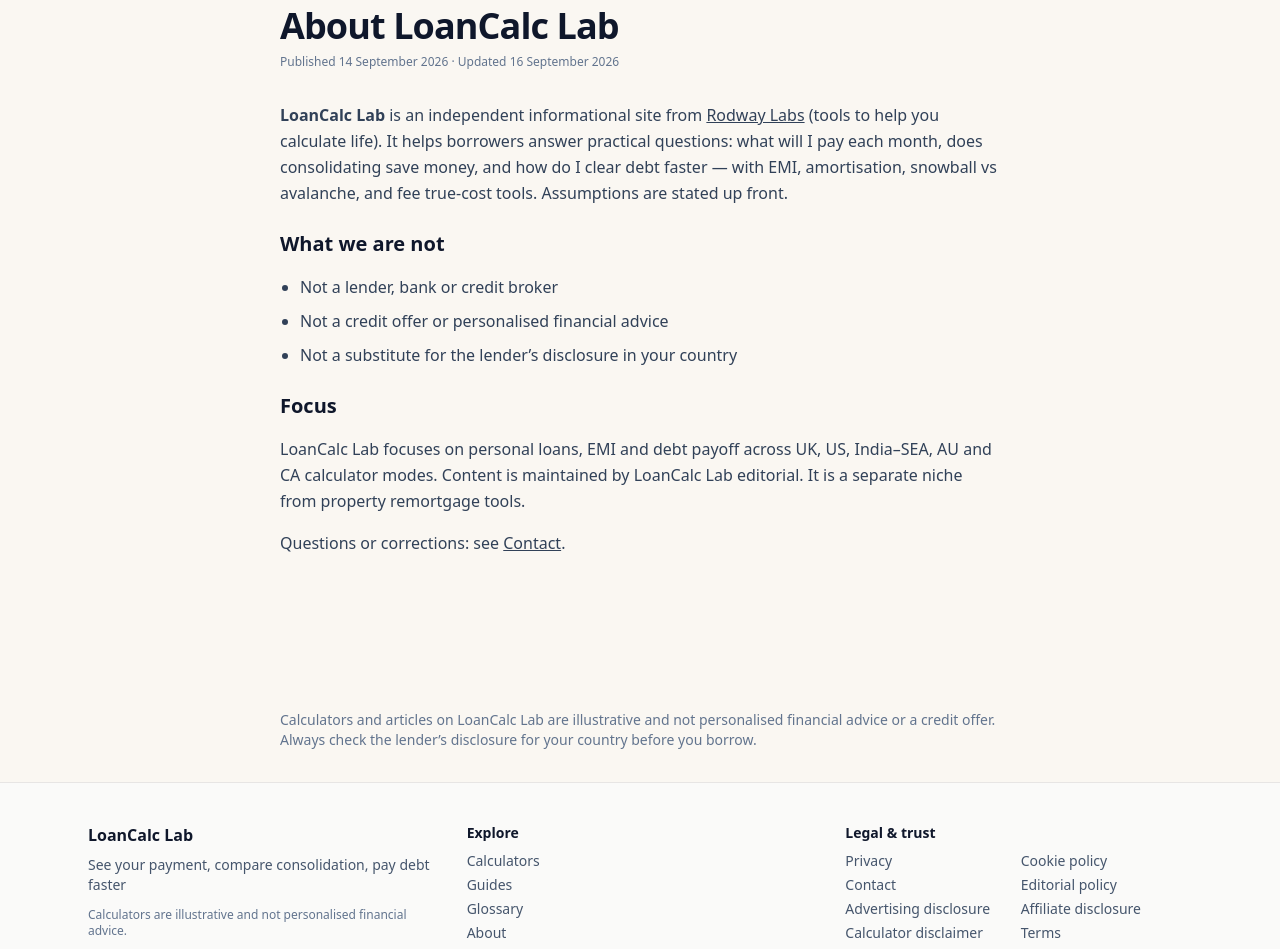
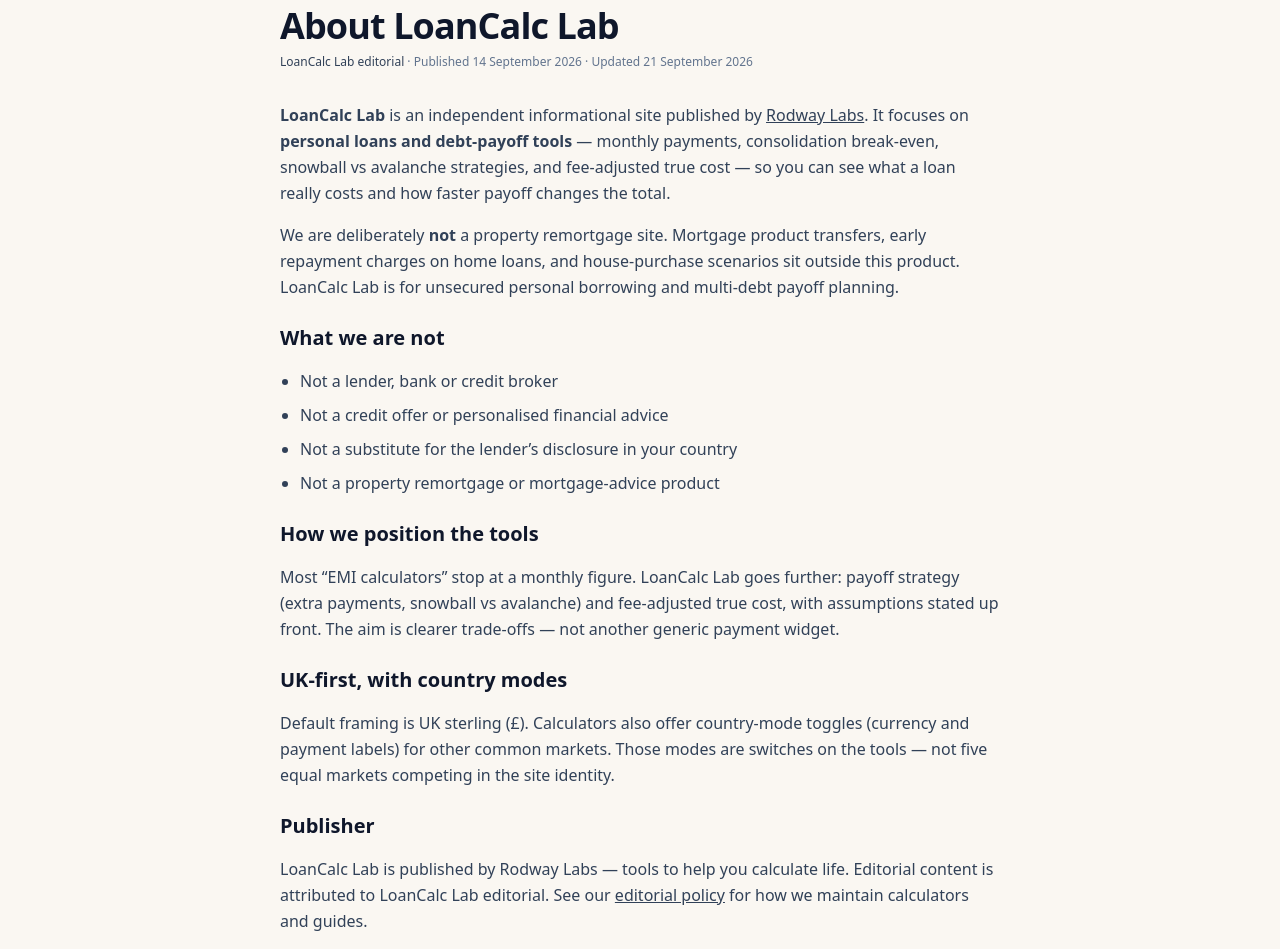
Before and after one commit to Roderz-89/loancalc-lab, a Next.js app: page /about in a window 1280 px wide. Shown: the part 160-1109 px from the top of the page. Built offline with nearby package versions, Linux system fonts and the light colour scheme.

Commit message:
Job 1: UK-first Rodway Labs identity for About, home, footer and brand
Clarify personal-loan / debt-payoff focus (not remortgage), soften multi-geo
taglines, and attribute editorial to LoanCalc Lab with updated dates.

```diff
--- a/src/app/about/page.tsx
+++ b/src/app/about/page.tsx
@@ -4,8 +4,9 @@
 import { SITE } from "@/content/site";
 
 export const metadata: Metadata = {
-  title: 'About LoanCalc Lab',
-  description: 'Who LoanCalc Lab is for — independent personal loan, EMI and debt payoff calculators.',
+  title: "About LoanCalc Lab",
+  description:
+    "LoanCalc Lab is an independent Rodway Labs site for personal loans and debt-payoff tools — not property remortgage, not a lender, and not personalised advice.",
   alternates: { canonical: `${SITE.url}/about` },
   robots: { index: true, follow: true },
 };
@@ -13,37 +14,63 @@
 export default function Page() {
   return (
     <ArticleLayout
-      title='About LoanCalc Lab'
+      title="About LoanCalc Lab"
       crumbs={[
         { label: "Home", href: "/" },
-        { label: 'About LoanCalc Lab' },
+        { label: "About LoanCalc Lab" },
       ]}
       published="2026-09-14"
-      updated="2026-09-16"
+      updated="2026-09-21"
     >
-
       <p>
-        <strong>LoanCalc Lab</strong> is an independent informational site from{" "}
+        <strong>LoanCalc Lab</strong> is an independent informational site published by{" "}
         <Link href="/brand" className="underline">
           {SITE.brand.name}
         </Link>
-        {" "}
-        ({SITE.brand.tagline}). It helps borrowers answer practical questions: what will I
-        pay each month, does consolidating save money, and how do I clear debt faster — with EMI,
-        amortisation, snowball vs avalanche, and fee true-cost tools. Assumptions are stated up
-        front.
+        . It focuses on <strong>personal loans and debt-payoff tools</strong> — monthly
+        payments, consolidation break-even, snowball vs avalanche strategies, and
+        fee-adjusted true cost — so you can see what a loan really costs and how faster
+        payoff changes the total.
       </p>
+
+      <p>
+        We are deliberately <strong>not</strong> a property remortgage site. Mortgage
+        product transfers, early repayment charges on home loans, and house-purchase
+        scenarios sit outside this product. LoanCalc Lab is for unsecured personal borrowing
+        and multi-debt payoff planning.
+      </p>
+
       <h2 className="text-xl font-semibold text-slate-900 pt-2">What we are not</h2>
       <ul className="list-disc space-y-2 pl-5">
         <li>Not a lender, bank or credit broker</li>
         <li>Not a credit offer or personalised financial advice</li>
         <li>Not a substitute for the lender’s disclosure in your country</li>
+        <li>Not a property remortgage or mortgage-advice product</li>
       </ul>
-      <h2 className="text-xl font-semibold text-slate-900 pt-2">Focus</h2>
+
+      <h2 className="text-xl font-semibold text-slate-900 pt-2">How we position the tools</h2>
       <p>
-        LoanCalc Lab focuses on personal loans, EMI and debt payoff across UK, US, India–SEA, AU
-        and CA calculator modes. Content is maintained by {SITE.editorial}. It is a separate niche
-        from property remortgage tools.
+        Most “EMI calculators” stop at a monthly figure. LoanCalc Lab goes further:
+        payoff strategy (extra payments, snowball vs avalanche) and fee-adjusted true cost,
+        with assumptions stated up front. The aim is clearer trade-offs — not another generic
+        payment widget.
+      </p>
+
+      <h2 className="text-xl font-semibold text-slate-900 pt-2">UK-first, with country modes</h2>
+      <p>
+        Default framing is UK sterling (£). Calculators also offer country-mode toggles
+        (currency and payment labels) for other common markets. Those modes are switches on
+        the tools — not five equal markets competing in the site identity.
+      </p>
+
+      <h2 className="text-xl font-semibold text-slate-900 pt-2">Publisher</h2>
+      <p>
+        LoanCalc Lab is published by {SITE.brand.name} — {SITE.brand.tagline}. Editorial
+        content is attributed to {SITE.editorial}. See our{" "}
+        <Link href="/editorial-policy" className="underline">
+          editorial policy
+        </Link>{" "}
+        for how we maintain calculators and guides.
       </p>
       <p>
         Questions or corrections: see{" "}
@@ -52,7 +79,6 @@
         </Link>
         .
       </p>
-
     </ArticleLayout>
   );
 }
--- a/src/app/brand/page.tsx
+++ b/src/app/brand/page.tsx
@@ -7,7 +7,7 @@
 export const metadata: Metadata = {
   title: "Brand — Rodway Labs",
   description:
-    "LoanCalc Lab is part of Rodway Labs — tools to help you calculate life.",
+    "LoanCalc Lab is a Rodway Labs product — personal loan and debt-payoff tools, not property remortgage.",
   alternates: { canonical: `${SITE.url}/brand` },
   robots: { index: true, follow: true },
 };
@@ -21,7 +21,7 @@
         { label: "Brand" },
       ]}
       published="2026-09-16"
-      updated="2026-09-16"
+      updated="2026-09-21"
     >
       <div className="flex items-center gap-4 not-prose">
         <Image
@@ -38,8 +38,14 @@
       </div>
       <p>
         <strong>{SITE.name}</strong> is a product under the {SITE.brand.name} umbrella —{" "}
-        {SITE.brand.tagline}. The site name stays LoanCalc Lab; {SITE.brand.name} is the quiet
-        brand line behind borrower-facing calculators like this one.
+        {SITE.brand.tagline}. The public site name stays LoanCalc Lab; {SITE.brand.name} is
+        the publisher behind it.
+      </p>
+      <p>
+        LoanCalc Lab covers <strong>personal loans and debt payoff</strong> (payments,
+        consolidation, snowball vs avalanche, fee-adjusted true cost). It is{" "}
+        <strong>not</strong> a property remortgage product — home-loan switching and mortgage
+        advice sit outside this site.
       </p>
       <p>
         We keep branding light on purpose: clear tools first, a short umbrella credit in the
--- a/src/app/page.tsx
+++ b/src/app/page.tsx
@@ -37,9 +37,10 @@
             What will you pay each month — and how can you clear debt faster?
           </h1>
           <p className="mt-5 max-w-2xl text-lg text-slate-600">
-            Work out your EMI or instalment, see whether consolidating saves money, and compare
-            snowball vs avalanche payoff — with fees and assumptions shown. Built for borrowers in
-            the UK, US, India and more.
+            Work out your EMI or instalment in £, see whether consolidating saves money, and
+            compare snowball vs avalanche payoff — with fees and assumptions shown. UK-first by
+            default; country modes are available as calculator toggles when you need another
+            currency or payment label.
           </p>
           <div className="mt-8 flex flex-wrap gap-3">
             <Link
--- a/src/components/content/ArticleLayout.tsx
+++ b/src/components/content/ArticleLayout.tsx
@@ -2,6 +2,7 @@
 import { Breadcrumbs, type Crumb } from "@/components/layout/Breadcrumbs";
 import { RelatedLinks } from "@/components/content/RelatedLinks";
 import { AdSlot } from "@/components/calculator/AdSlot";
+import { SITE } from "@/content/site";
 
 export function ArticleLayout({
   title,
@@ -30,9 +31,10 @@
       {description && <p className="mt-3 text-lg text-slate-600">{description}</p>}
       {(published || updated) && (
         <p className="mt-2 text-xs text-slate-500">
+          <span className="font-medium text-slate-700">{SITE.editorial}</span>
           {published && (
             <>
-              Published{" "}
+              {" · "}Published{" "}
               <time dateTime={published}>
                 {new Date(published).toLocaleDateString("en-GB", {
                   day: "numeric",
--- a/src/components/layout/Footer.tsx
+++ b/src/components/layout/Footer.tsx
@@ -12,7 +12,8 @@
             <p className="font-semibold text-slate-900">{SITE.name}</p>
             <p className="mt-2 text-sm text-slate-600">{SITE.tagline}</p>
             <p className="mt-3 text-xs text-slate-500">
-              Calculators are illustrative and not personalised financial advice.
+              Independent informational site — not a lender or credit broker. Calculators are
+              illustrative and not personalised financial advice.
             </p>
             <Link
               href="/brand"
@@ -28,7 +29,7 @@
               <span className="text-xs leading-snug text-slate-600">
                 <span className="font-medium text-slate-800">{SITE.brand.name}</span>
                 <span className="block text-slate-500">
-                  Part of {SITE.brand.name} — {SITE.brand.tagline}
+                  Part of {SITE.brand.name}
                 </span>
               </span>
             </Link>
@@ -78,9 +79,8 @@
         </div>
         <p className="mt-8 border-t border-stone-200 pt-6 text-xs text-slate-500">
           © {year} {SITE.name}. Independent informational site — not a lender or credit broker.
-          {" · "}
-          Part of {SITE.brand.name} — {SITE.brand.tagline}.
         </p>
+        <p className="mt-2 text-xs text-slate-500">Part of {SITE.brand.name}.</p>
       </div>
     </footer>
   );
--- a/src/content/site.ts
+++ b/src/content/site.ts
@@ -3,7 +3,7 @@
   domain: "loancalclab.net",
   tagline: "See your payment, compare consolidation, pay debt faster",
   description:
-    "Free personal loan and debt calculators — EMI and monthly payments, consolidation break-even, snowball vs avalanche, fees and true cost — for UK, US, India and more. Clear maths, stated assumptions.",
+    "Free UK-first personal loan and debt calculators — EMI and monthly payments in £, consolidation break-even, snowball vs avalanche, fees and true cost. Country modes available as toggles. Clear maths, stated assumptions.",
   locale: "en-GB",
   accent: "#c8102e",
   /** Secondary accent for light visual differentiation from Remortgage Lab */
@@ -13,7 +13,7 @@
   /** Anonymous editorial byline — no personal name on site-facing content */
   editorial: "LoanCalc Lab editorial",
   /** Shared editorial “last checked” date */
-  contentAsOf: "2026-09-15",
+  contentAsOf: "2026-09-21",
   /** Show labelled mock AdSense placements for local UX review (not live ads) */
   adsensePreview: false,
   /** Real AdSense; script loads unconditionally (Google CMP handles consent) */
@@ -62,7 +62,7 @@
   signals: ["Free", "No signup", "Not a lender", "Maths disclosed"] as const,
   heroSignals: ["Not a lender", "Not credit advice", "Illustrative only"] as const,
   jurisdictionNote:
-    "Calculators support UK / US / India–SEA / AU / CA modes — always check local lender terms.",
+    "UK £ by default — switch country mode on a calculator when you need another currency. Always check local lender terms.",
   disclaimerHref: "/calculator-disclaimer",
   disclaimerLabel: "Calculator disclaimer",
 } as const;
```
